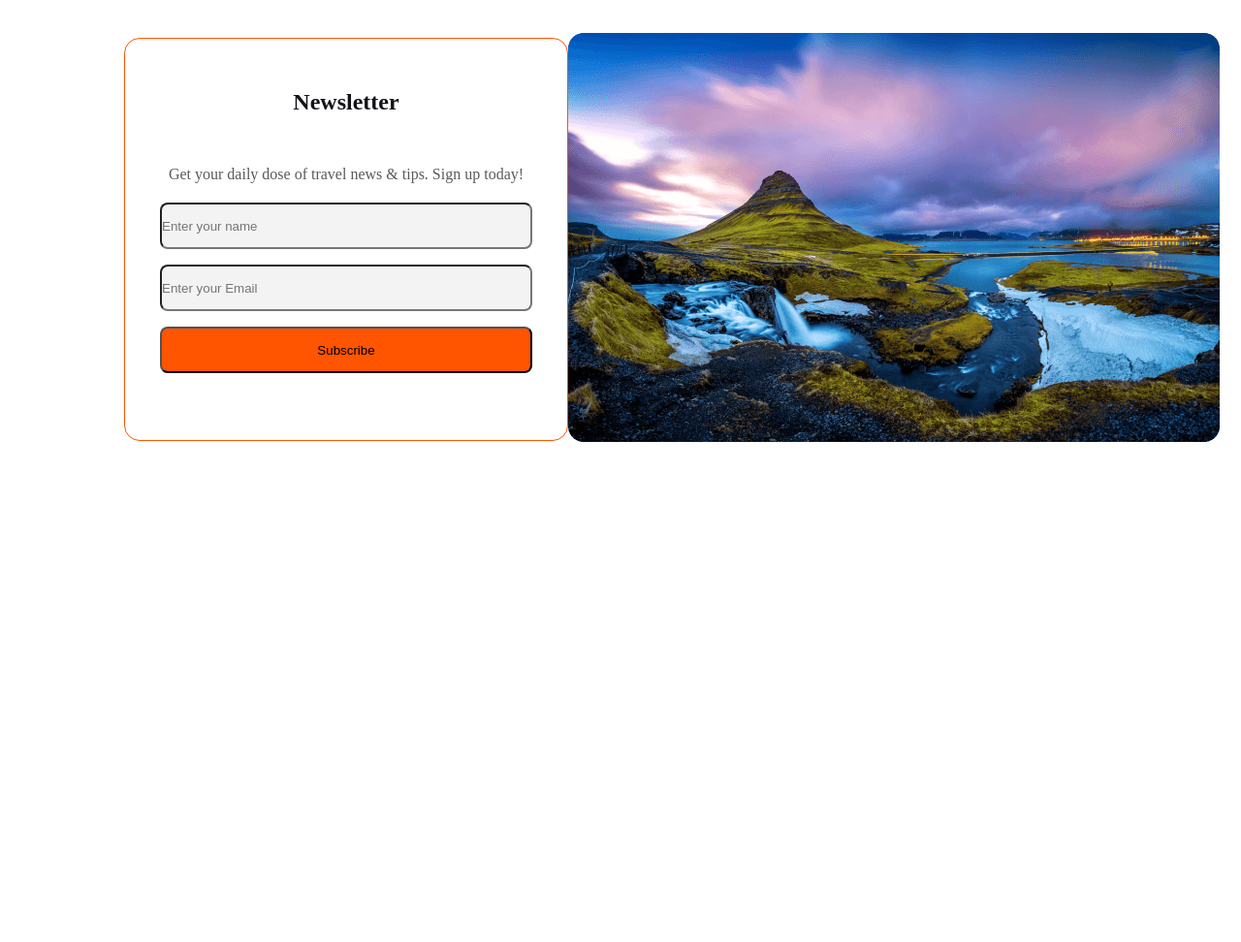
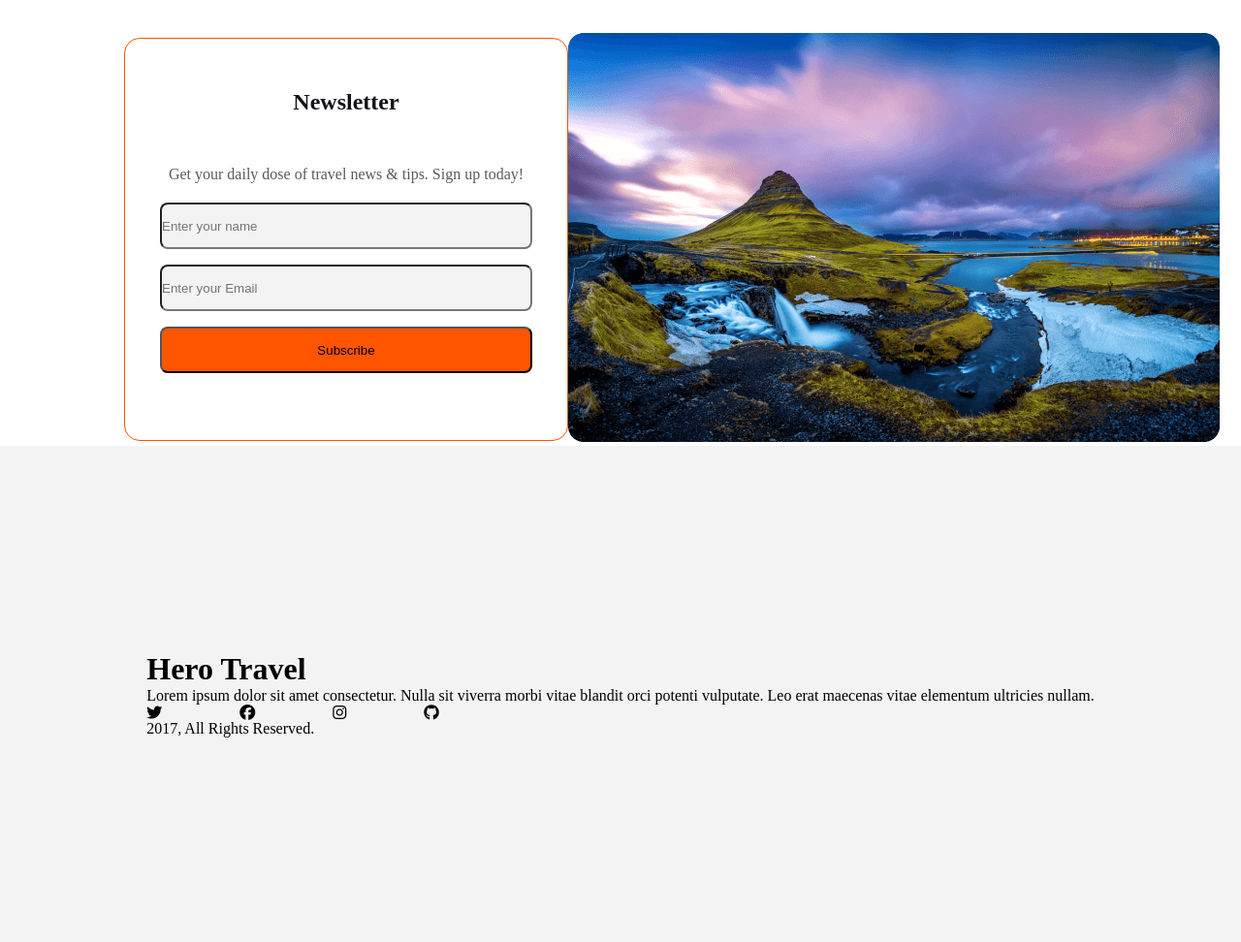
Before and after one commit to Rahman-Saif/Hero-Travel, a plain HTML site: page index.html in a window 1280 px wide. Shown: the part 4188-5160 px from the top of the page at 97% size. Before the commit the page ends 4648 px from the top, so only its background shows below. Drawn offline with Linux system fonts and the light colour scheme.

Commit message:
footer section

```diff
--- a/index.html
+++ b/index.html
@@ -135,6 +135,18 @@ ornare nulla amet et. Libero commodo sagittis dignissim adipiscing quis. Habitan
             </div>
         </section>
     </main>
-
+    <footer>
+        <div class="footer-text">
+            <h1>Hero <span>Travel</span></h1>
+            <p>Lorem ipsum dolor sit amet consectetur. Nulla sit viverra morbi vitae blandit orci potenti vulputate. Leo erat maecenas vitae elementum ultricies nullam. </p>
+            <div class="icons">
+                <i class="fa-brands fa-twitter"></i>
+                <i class="fa-brands fa-facebook"></i>
+                <i class="fa-brands fa-instagram"></i>
+                <i class="fa-brands fa-github"></i>
+            </div>
+            <p>2017, All Rights Reserved.</p>
+        </div>
+    </footer>
 </body>
 </html>
--- a/style.css
+++ b/style.css
@@ -369,3 +369,19 @@ main{
             left:80rem;
             top:238rem;
 }
+
+footer{
+    height:32rem;
+    background: rgba(19, 19, 24, 0.05);
+    display: flex;
+        align-items: center;
+        justify-content: center;
+}
+
+
+.icons{
+    display:flex;
+    align-items: center;
+    gap:5rem;
+
+}
```
